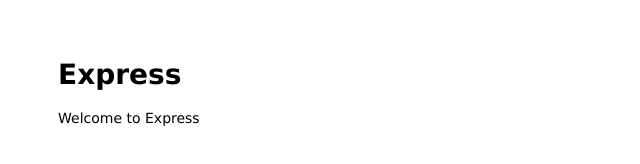
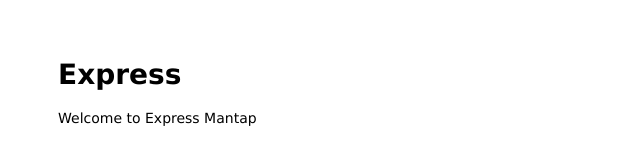
Before and after one commit to pisckipratama/topic-ci-cd-action, a website: page public/index.html in a window 1280 px wide. Shown: the full height of the page, 0-640 px from the left. Drawn offline with Linux system fonts and the light colour scheme.

Commit message:
cek again

```diff
--- a/public/index.html
+++ b/public/index.html
@@ -7,7 +7,7 @@
 
 <body>
   <h1>Express</h1>
-  <p>Welcome to Express</p>
+  <p>Welcome to Express Mantap</p>
 </body>
 
 </html>
```
